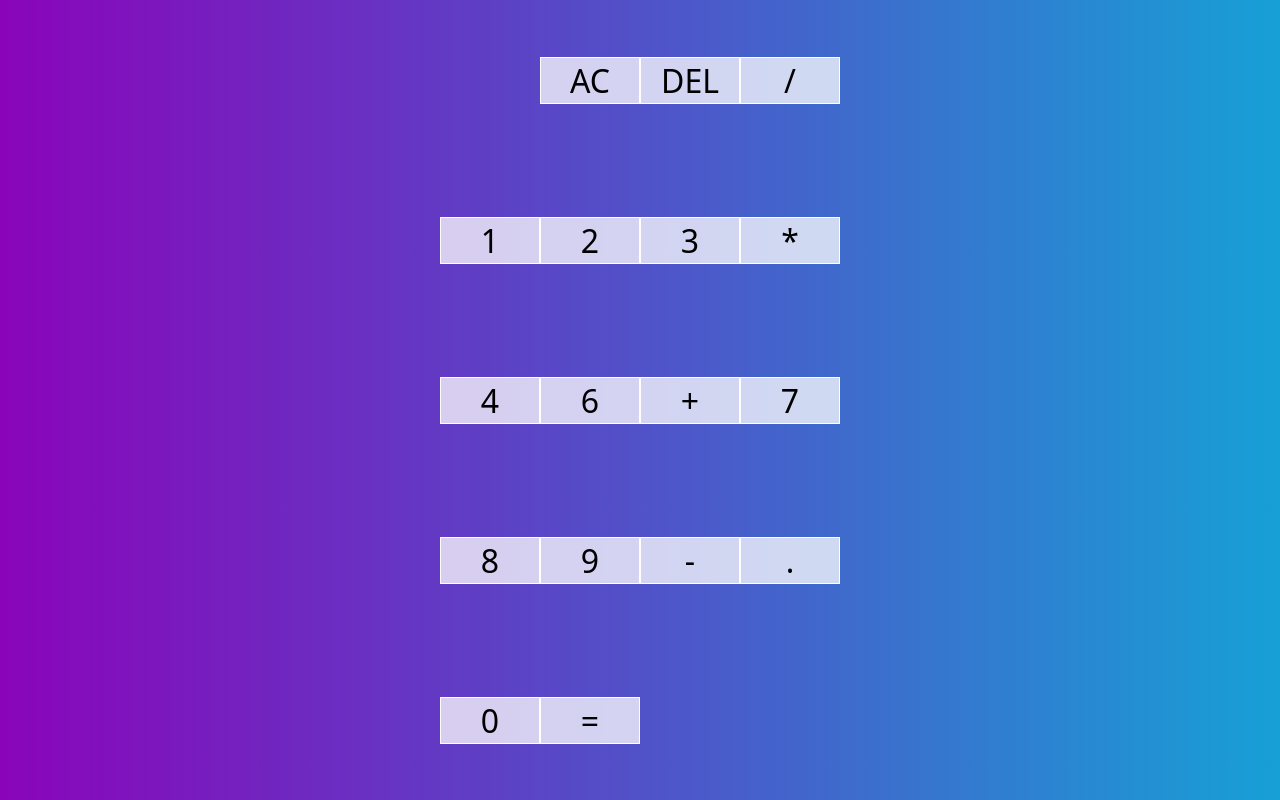
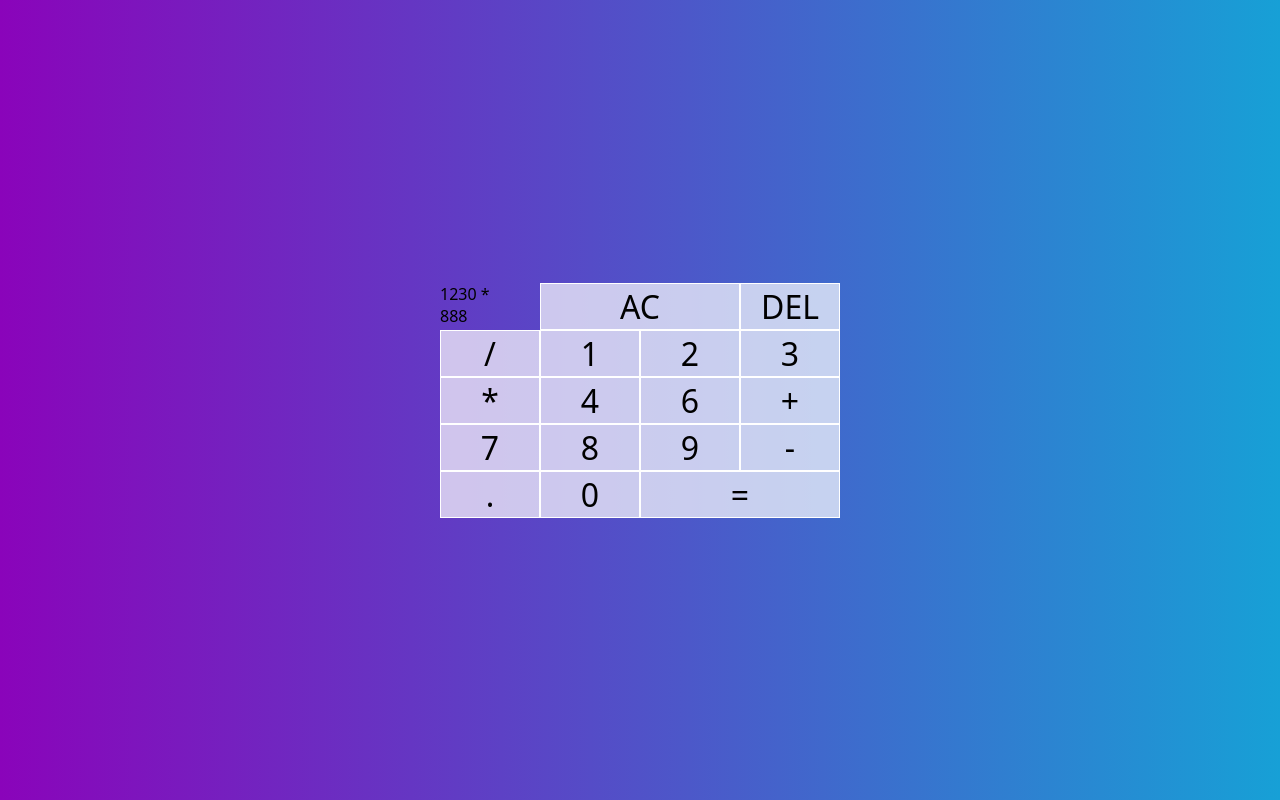
Before and after one commit to LuthfiIRL/Calculator, a plain HTML site: page index.html in a window 1280 px wide. Drawn offline with Linux system fonts and the light colour scheme.

Commit message:
Update Style.css
- change alight-items to align-content in calculator-grid
- style button-hover
- style span-two

```diff
--- a/index.html
+++ b/index.html
@@ -10,8 +10,8 @@
   <body>
     <div class="calculator-grid">
       <div class="output">
-        <div class="previous-operand"></div>
-        <div class="current-operand"></div>
+        <div class="previous-operand">1230 *</div>
+        <div class="current-operand">888</div>
       </div>
       <button class="span-two">AC</button>
       <button>DEL</button>
--- a/styles.css
+++ b/styles.css
@@ -16,7 +16,7 @@ body {
 .calculator-grid {
   display: grid;
   justify-content: center;
-  align-items: center;
+  align-content: center;
   min-height: 100vh;
   grid-template-columns: repeat(4, 100px);
   grid-template-rows: minmax(120px, auto) repeat(5 100px);
@@ -27,5 +27,13 @@ body {
   font-size: 2rem;
   border: 1px solid white;
   outline: none;
-  background-color: rgba(255, 255, 255, 0.75);
+  background-color: rgba(255, 255, 255, 0.7);
 }
+
+.calculator-grid > button:hover {
+  background-color: rgba(255, 255, 255, 0.9);
+}
+
+.span-two {
+  grid-column: span 2;
+}
```
